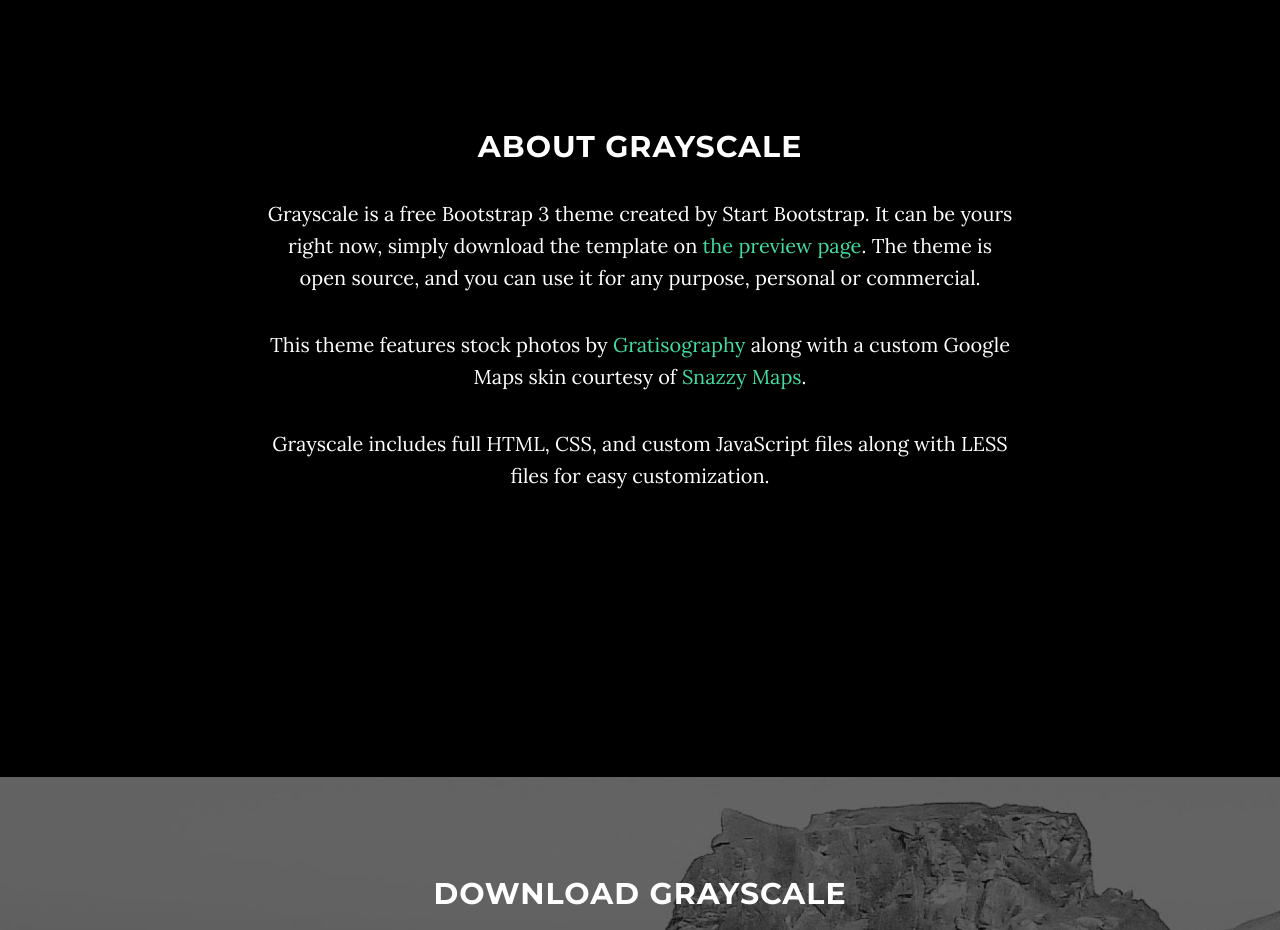
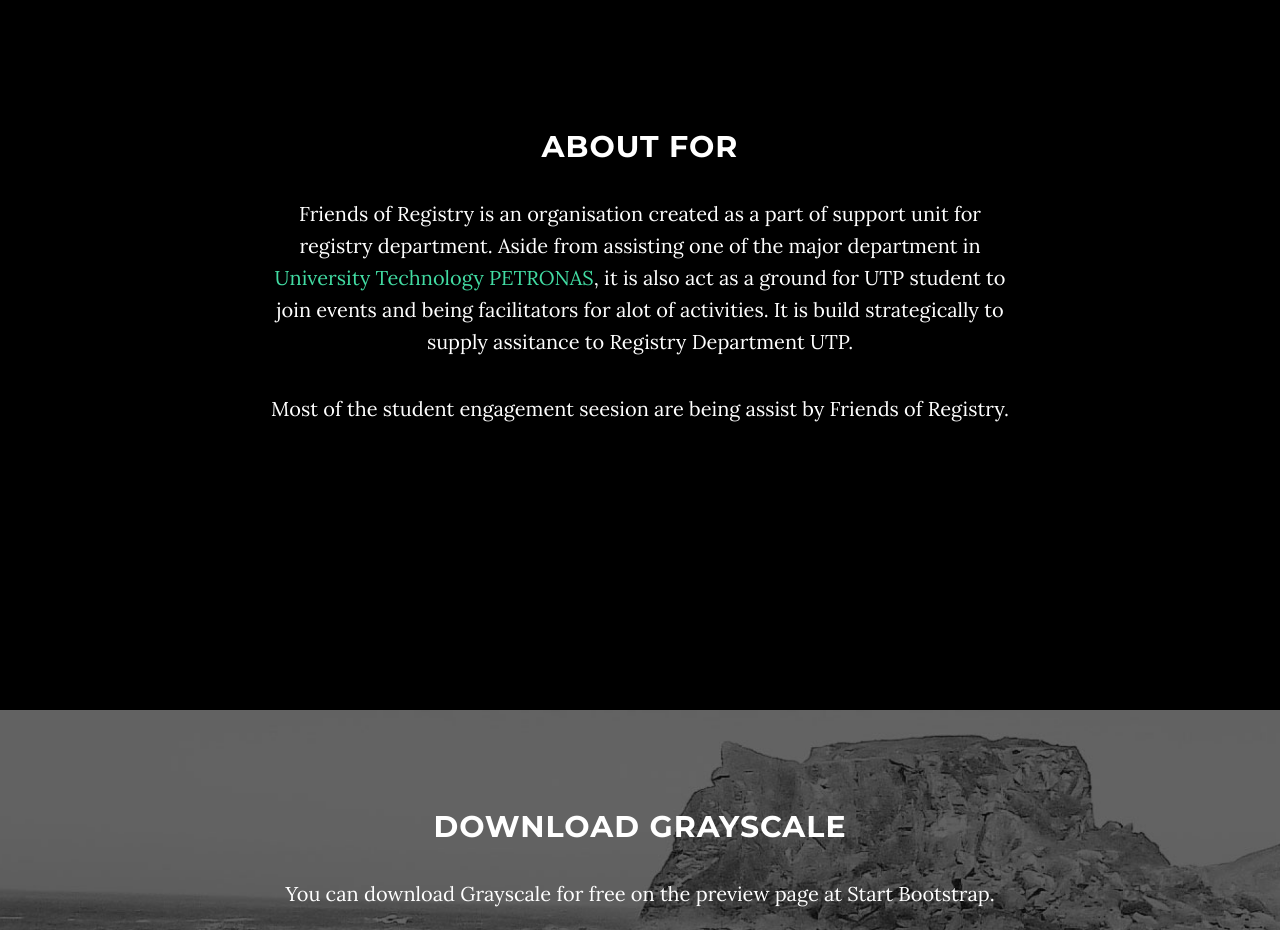
Before and after one commit to friendsofregistry/FOR, a plain HTML site: page index.html in a window 1280 px wide. Shown: the part 920-1850 px from the top of the page. Drawn offline with Linux system fonts and the light colour scheme; some packages are replaced by stand-ins of ours.

Commit message:
About For front page

```diff
--- a/index.html
+++ b/index.html
@@ -9,7 +9,7 @@
     <meta name="description" content="">
     <meta name="author" content="">
 
-    <title>Grayscale - Start Bootstrap Theme</title>
+    <title>Registry Support Unit</title>
 
     <!-- Bootstrap Core CSS -->
     <link href="css/bootstrap.min.css" rel="stylesheet">
@@ -89,10 +89,9 @@
     <section id="about" class="container content-section text-center">
         <div class="row">
             <div class="col-lg-8 col-lg-offset-2">
-                <h2>About Grayscale</h2>
-                <p>Grayscale is a free Bootstrap 3 theme created by Start Bootstrap. It can be yours right now, simply download the template on <a href="http://startbootstrap.com/template-overviews/grayscale/">the preview page</a>. The theme is open source, and you can use it for any purpose, personal or commercial.</p>
-                <p>This theme features stock photos by <a href="http://gratisography.com/">Gratisography</a> along with a custom Google Maps skin courtesy of <a href="http://snazzymaps.com/">Snazzy Maps</a>.</p>
-                <p>Grayscale includes full HTML, CSS, and custom JavaScript files along with LESS files for easy customization.</p>
+                <h2>About FoR</h2>
+                <p>Friends of Registry is an organisation created as a part of support unit for registry department. Aside from assisting one of the major department in <a href="http://www.utp.edu.my/">University Technology PETRONAS</a>, it is also act as a ground for UTP student to join events and being facilitators for alot of activities. It is build strategically to supply assitance to Registry Department UTP.</p>
+                <p>Most of the student engagement seesion are being assist by Friends of Registry.</p>
             </div>
         </div>
     </section>
```
